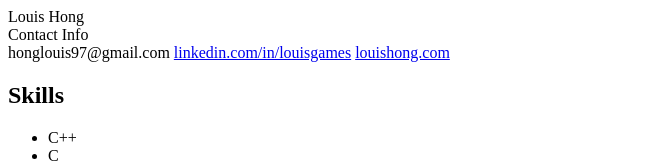
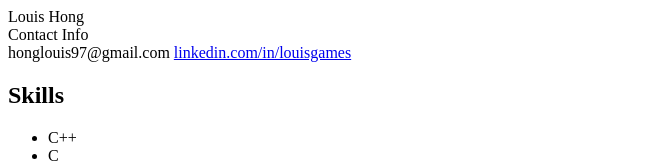
Before and after one commit to TheLouisHong/Resume, a website: page index.html in a window 1280 px wide. Shown: the top 162 px of the page, without its empty margins (0-657 px from the left). Drawn offline with nearby package versions, Linux system fonts and the light colour scheme.

Commit message:
website is down

```diff
--- a/index.html
+++ b/index.html
@@ -17,7 +17,6 @@
                             </div>
                             <span id="contactsItem">honglouis97@gmail.com</span>
                             <a id="contactsItem" href="https://www.linkedin.com/in/louisgames/">linkedin.com/in/louisgames</a>
-                            <a id="contactsItem" href="https://www.louishong.com/">louishong.com</a>
                         </div>
                     </div>
                 </div>
```
